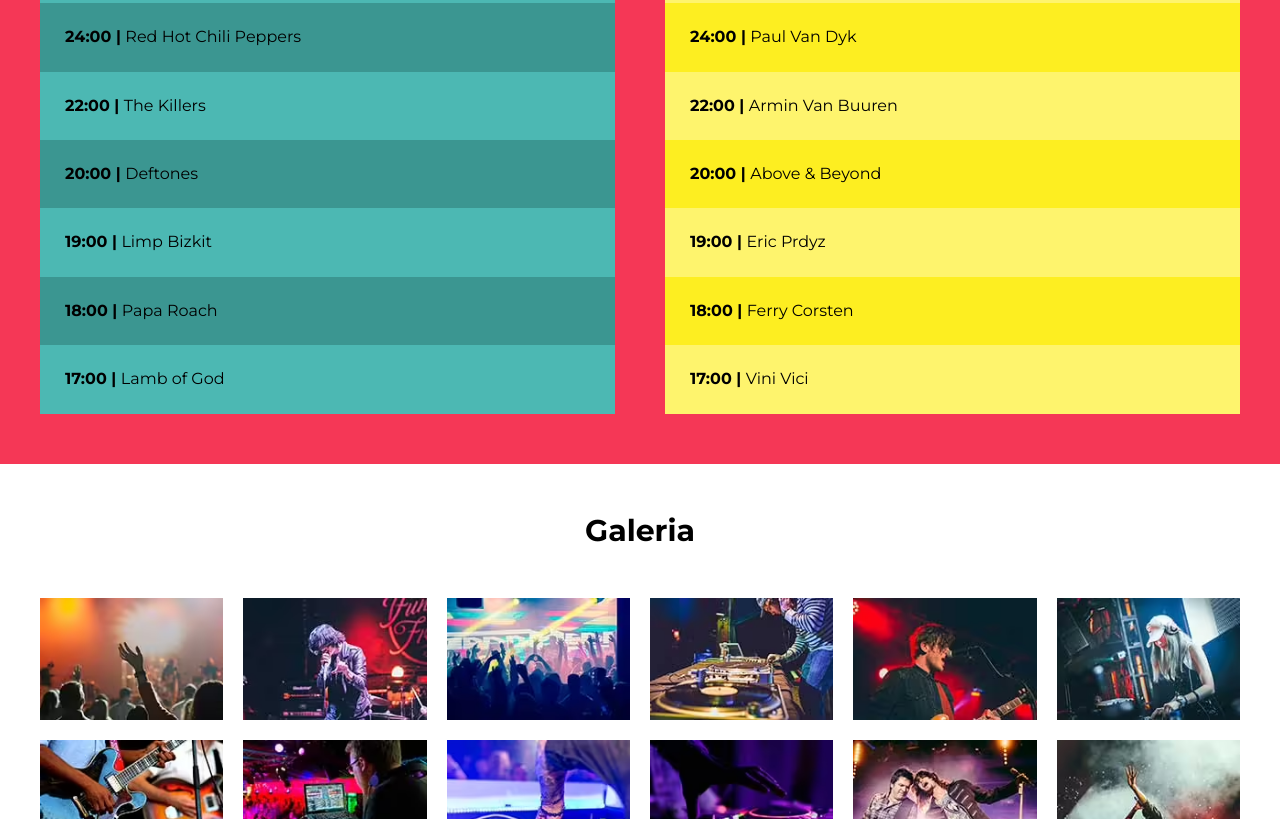
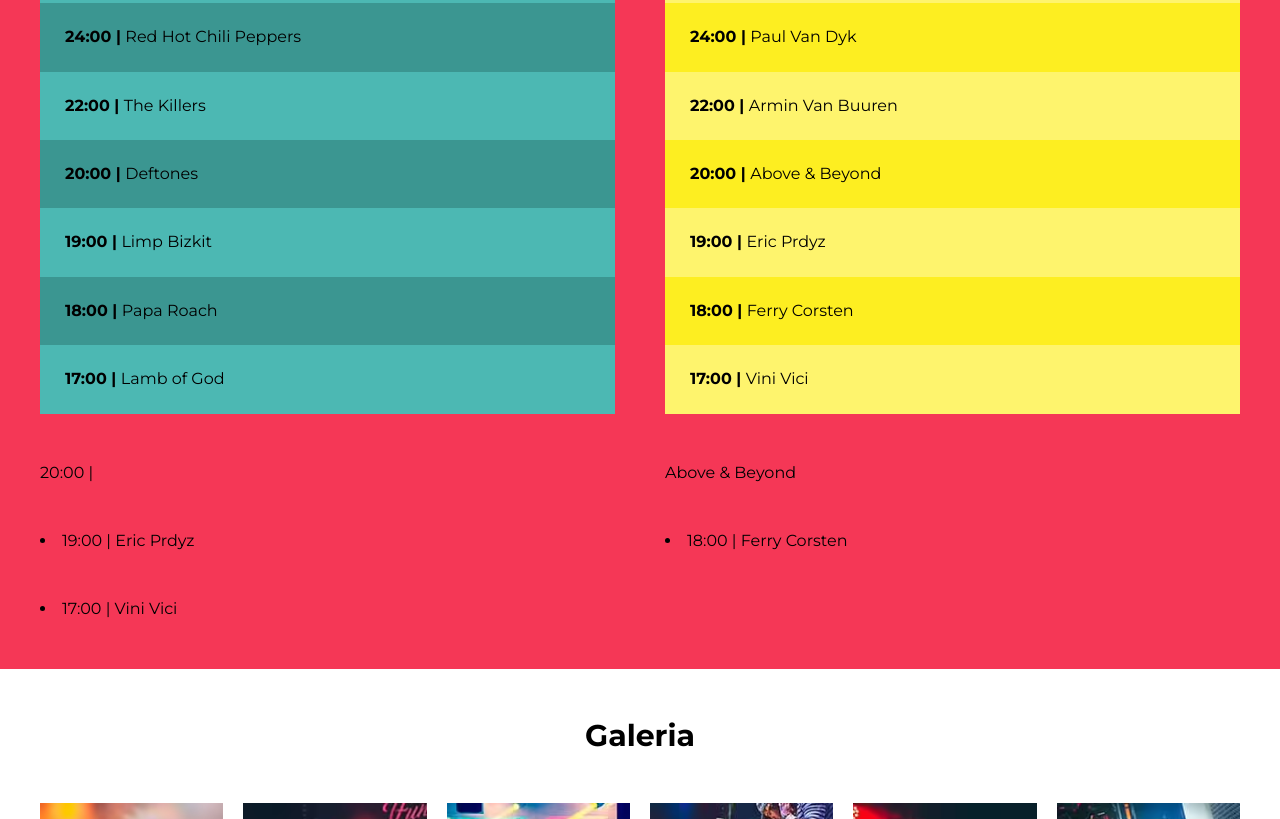
Before and after one commit to villagraandres/Festival-Musica, a website: page index.html in a window 1280 px wide. Shown: the part 2241-3060 px from the top of the page. Drawn offline with Linux system fonts and the light colour scheme.

Commit message:
Update index.html

```diff
--- a/index.html
+++ b/index.html
@@ -163,6 +163,21 @@
                 </ul>
             </div><!-- escenario -->
 
+            20:00 | <span>Above & Beyond</span>
+        </li>
+        <li>
+            19:00 | <span>Eric Prdyz</span>
+        </li>
+
+        <li>
+            18:00 | <span>Ferry Corsten</span>
+        </li>
+        <li>
+            17:00 | <span>Vini Vici</span>
+        </li>
+    </ul>
+</div><!-- escenario -->
+
         </div><!-- escenario-contenedor -->
 
 
```
